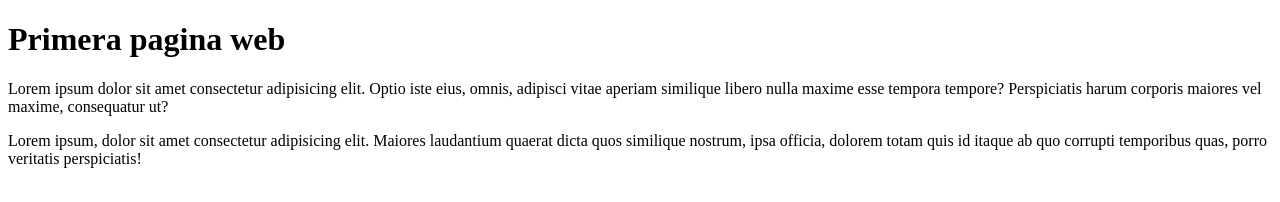
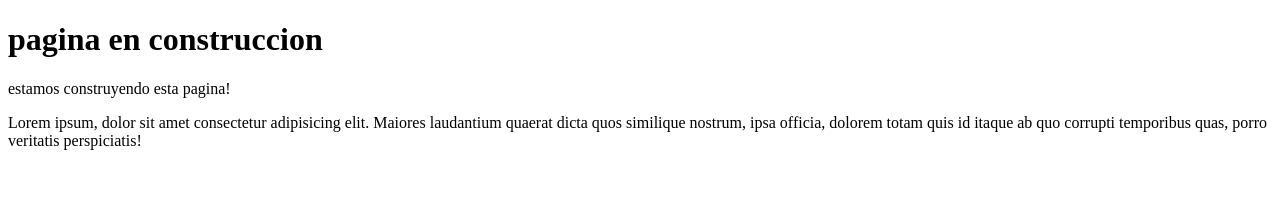
Before and after one commit to veronicajujuy/clase4-c1, a plain HTML site: page views/index.html in a window 1280 px wide. Drawn offline with Linux system fonts and the light colour scheme.

Commit message:
modificando el index.html

```diff
--- a/views/index.html
+++ b/views/index.html
@@ -6,12 +6,8 @@
     <title>Document</title>
   </head>
   <body>
-    <h1>Primera pagina web</h1>
-    <p>
-      Lorem ipsum dolor sit amet consectetur adipisicing elit. Optio iste eius,
-      omnis, adipisci vitae aperiam similique libero nulla maxime esse tempora
-      tempore? Perspiciatis harum corporis maiores vel maxime, consequatur ut?
-    </p>
+    <h1>pagina en construccion</h1>
+    <p>estamos construyendo esta pagina!</p>
     <p>
       Lorem ipsum, dolor sit amet consectetur adipisicing elit. Maiores
       laudantium quaerat dicta quos similique nostrum, ipsa officia, dolorem
```
